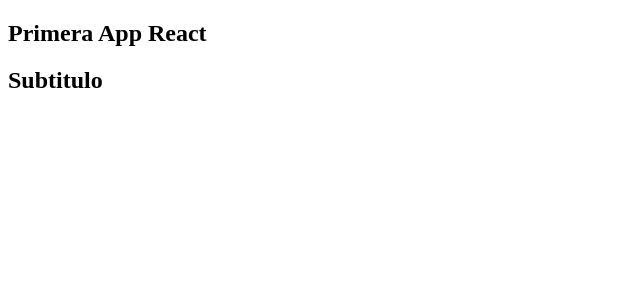
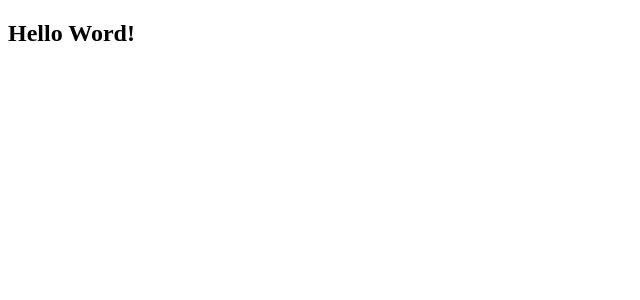
Before and after one commit to JulianIgnacio/TP1-React, a React (Vite) app: page / in a window 1280 px wide. Shown: the top 300 px of the page, without its empty margins (0-640 px from the left). Built offline with nearby package versions, Linux system fonts and the light colour scheme.

Commit message:
agregando mensaje hello word

```diff
--- a/src/App.jsx
+++ b/src/App.jsx
@@ -1,11 +1,11 @@
 import './App.css'
-import Titulos from './Components/Titulos';
+import Mensaje from './Components/Titulos';
 
 const App= () => {
 
   return (
     <>
-    <Titulos/>
+    <Mensaje/>
     </>
   );
 }
--- a/src/Components/Titulos.jsx
+++ b/src/Components/Titulos.jsx
@@ -1,11 +1,10 @@
 
-const Titulos = () => {
+const Mensaje = () => {
     return(
         <section>
-            <h1>Primera App React</h1>
-            <h2>Subtitulo</h2>
+            <h1>Hello Word!</h1>
         </section>
     );
 };
 
-export default Titulos;
+export default Mensaje;
```
